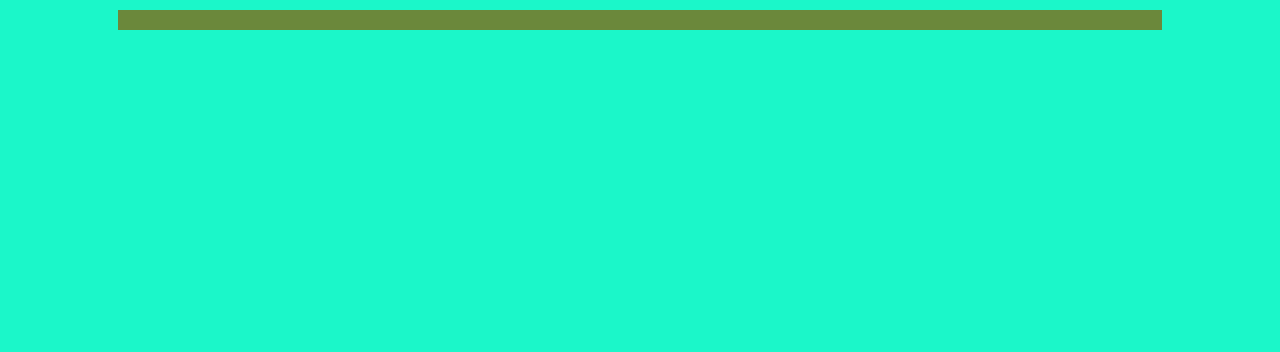
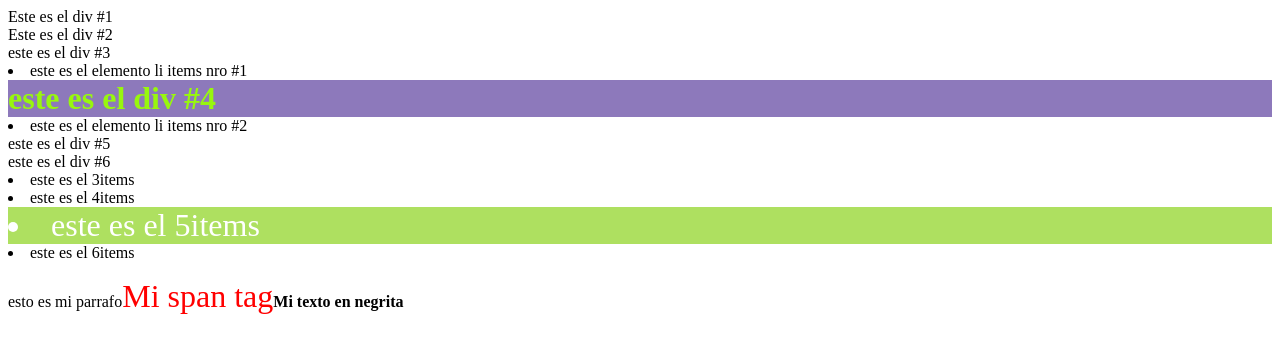
Before and after one commit to davidmriverog/curso-css, a website: page eje_css3_009/index.html in a window 1280 px wide. Drawn offline with Linux system fonts and the light colour scheme; files that its build step writes are made by us from their sources.

Commit message:
ejercicio nr.9 css3 - majejo de speudo selectores en css3

```diff
--- a/eje_css3_009/index.html
+++ b/eje_css3_009/index.html
@@ -7,7 +7,25 @@
   <link rel="stylesheet" type="text/css" href="dist/css/theme.min.css">
 </head>
 <body>
-  <div class="contenedor">
-  </div>
+    <section>
+      <div>Este es el div #1</div>
+      <div>Este es el div #2</div>
+      <div>este es el div #3</div>
+      <li>
+        este es el elemento li items nro #1
+      </li>
+      <div>este es el div #4</div>
+      <li>
+        este es el elemento li items nro #2
+      </li>
+      <div>este es el div #5</div>
+      <div>este es el div #6</div>
+      <li>este es el 3items</li>
+      <li>este es el 4items</li>
+      <li>este es el 5items</li>
+      <li>este es el 6items</li>
+    </section>
+
+    <p>esto es mi parrafo<span>Mi span tag</span><strong>Mi texto en negrita</strong></p>
 </body>
 </html>
--- a/eje_css3_009/src/css/styles.css
+++ b/eje_css3_009/src/css/styles.css
@@ -1,11 +1,23 @@
-body{
-  background: rgb(27, 247, 201);
-  margin: 0;
-  padding: 0;
+/*
+el uso del ntn-of-type selecciona el quinto elemento, se su categoria asi
+tenga otros elementos intermedios ya como lo muestra en el index.html.
+ */
+section li:nth-of-type(5){
+  background: rgb(174, 224, 96);
+  color:rgb(255, 255, 255);
+  font-size: 2em;
 }
-.contenedor{
-  background: rgb(107, 136, 59);
-  margin: 10px auto;
-  padding: 10px;
-  width: 80%;
+
+/*
+funciona de igual manera pero por orden contrario.
+ */
+section div:nth-last-of-type(3){
+  background: rgb(141, 121, 187);
+  color: rgb(152, 247, 14);
+  font-size: 2em;
+  font-weight: bold;
 }
+p span:only-of-type{
+  color: red;
+  font-size: 2em;
+}
```
